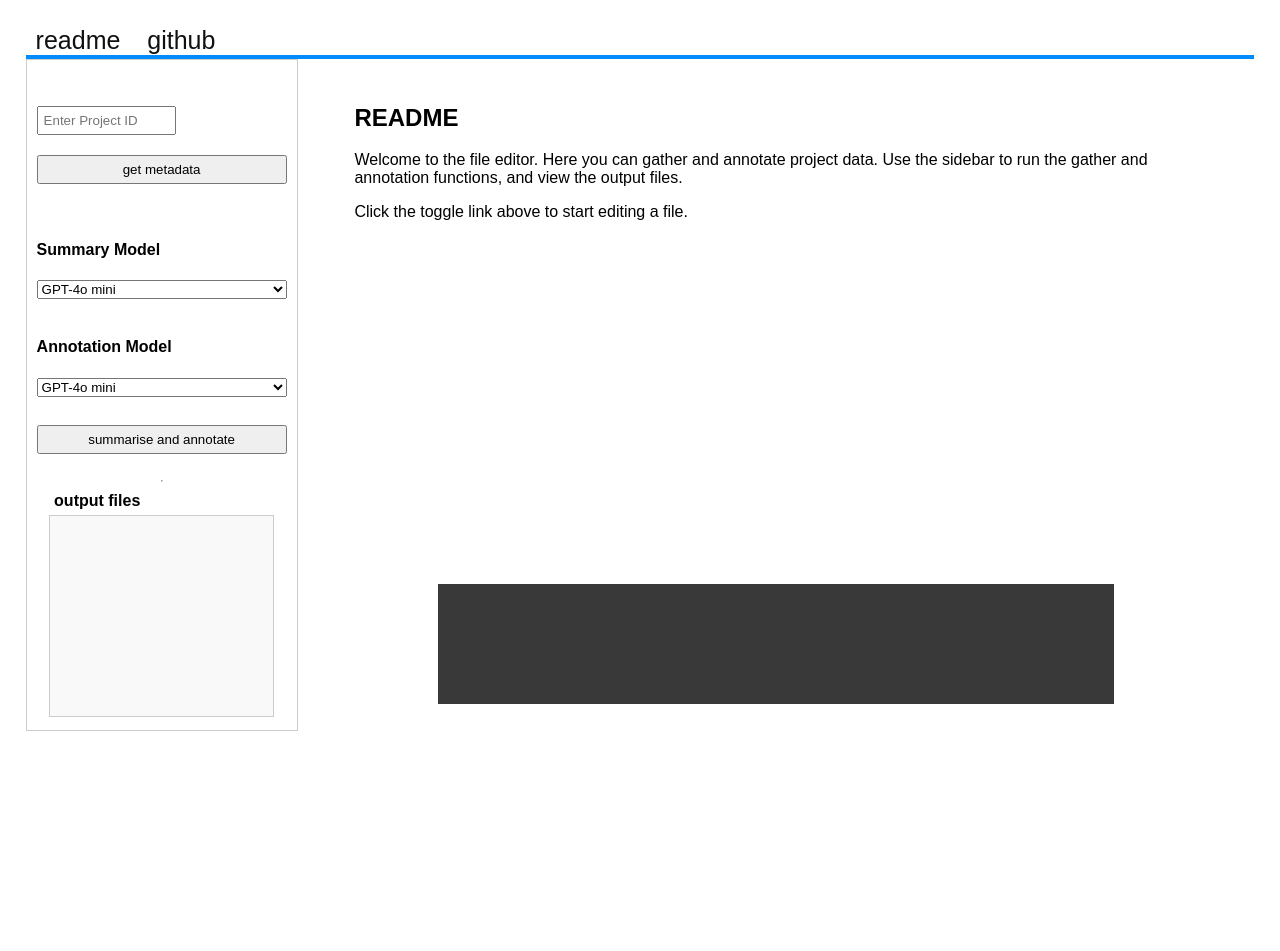
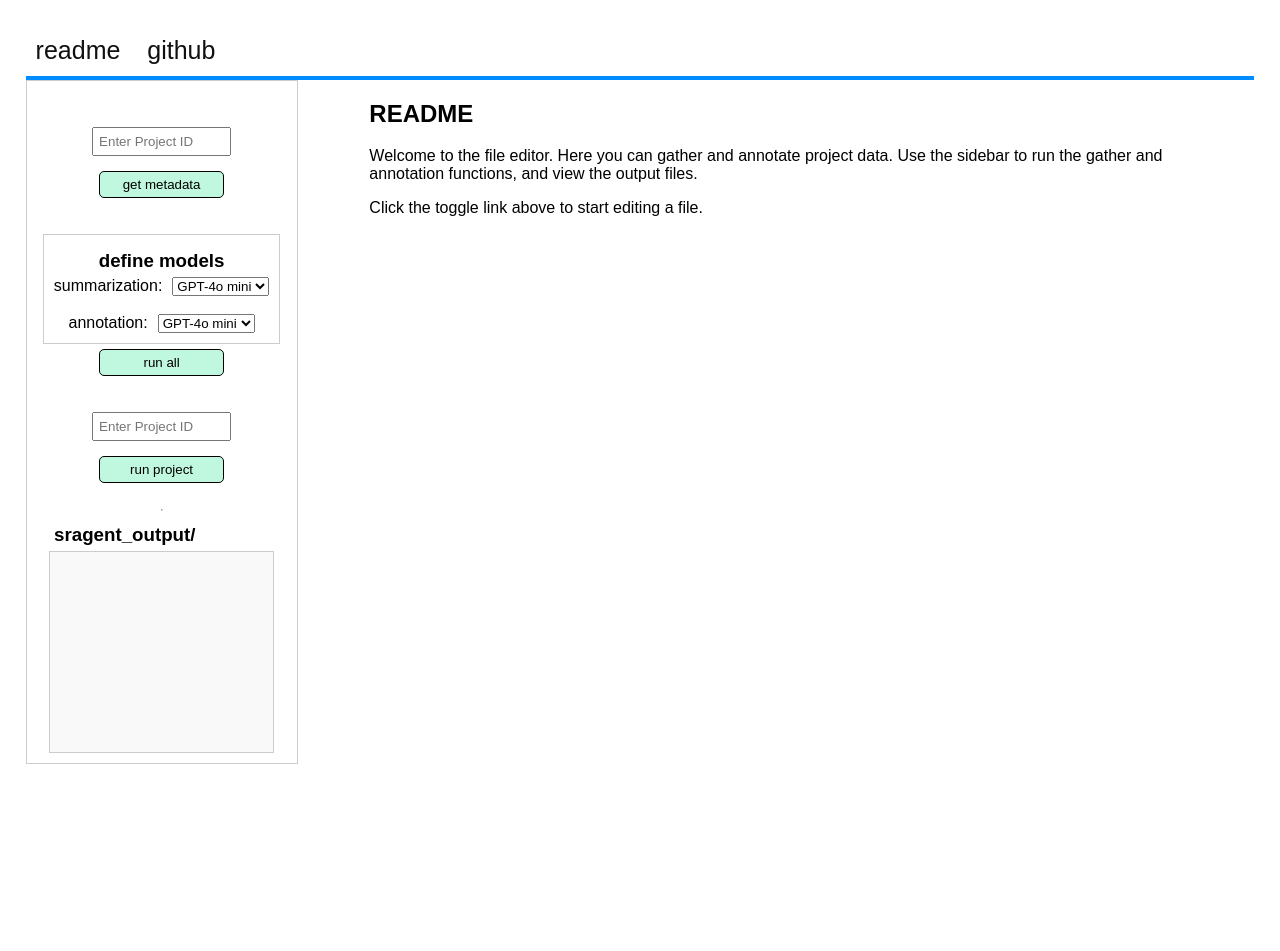
Before and after one commit to mniederhuber/LLoMics, a Flask app: page / in a window 1280 px wide. Before the commit the page ends 731 px from the top, so only its background shows below. Run offline with Flask 3, Linux system fonts and the light colour scheme; data that the repository does not hold is empty; some libraries are stand-ins or nearby versions.

Commit message:
cleaning up div flex organization, draft of additional workflow control

```diff
--- a/sragent/static/css/stylesheet.css
+++ b/sragent/static/css/stylesheet.css
@@ -3,18 +3,22 @@ body {
     margin: 2%;
 }
 
+h3 {
+    margin: 5px;
+}
 .container {
     display: flex;
     flex-direction: column;
     flex-wrap: nowrap;
-    height: 600px;
+    height: 900px;
 }
 
 .top-row {
     display: flex;
     flex-direction: row;
     flex-wrap: nowrap;
-    max-height: 100px;
+    align-items: center;
+    min-height: 50px;
     width: 100%;
     font-size: 25px;
     border-bottom: 4px solid #008cff;
@@ -39,12 +43,12 @@ body {
     display: flex;
     flex-direction: column;
     flex-wrap: nowrap;
-    justify-content: center;
-    align-items: left;
+    justify-content: flex-start;
+    align-content: flex-start;
+    align-items: center;
     min-width: 250px;
     width: 15%;  /* Adjust to 20-30% as needed */
     padding: 10px;
-    height: 650px;
     border: 1px solid #ccc;
 }
 
@@ -52,12 +56,12 @@ body {
     display: flex;
     flex-direction: column;
     flex-wrap: nowrap;
-    justify-content: center;
+    justify-content: space-between;
+    align-content: space-between;
     align-items: center;
-    height: 650px;
     width: 85%;  /* Adjust to 70-80% as needed */
-    padding: 10px;
 }
+
 .output-files {
     min-height: 100px;
     margin: auto;
@@ -77,14 +81,42 @@ body {
     background-color: #f9f9f9;
 }
 
+#settings {
+    display:flex;
+    flex-direction: column;
+    flex-wrap: wrap;
+    align-items: center;
+    border: 1px solid #ccc;
+    padding:10px;
+}
+
+#selection {
+    display: flex;
+    flex-direction: row;
+    flex-wrap: nowrap;
+    justify-content: space-evenly;
+    gap: 10px;
+}
+
+
+#text-wrapper {
+    display: flex;
+    flex-direction: column;
+    flex-wrap: nowrap;
+    justify-content: flex-start;
+    align-content: flex-start;
+    align-items: center;
+}
+
 
 #log-wrapper {
-    width: 100%;
+    width: 85%;
+    padding: 20px;
 }
 
 #log-div {
-    flex: none;
-    width: 70%;
+    margin: 20px;
+    width: 90%;
     height: 100px;
     overflow: auto;
     background-color: rgb(57, 57, 57);
@@ -117,28 +149,26 @@ body {
 }
 
 #readme-content {
-    height: 500px;
-    width: 90%;
+    width: 85%;
 }
 
 #file-content {
-    height: 500px;
-    width: 80%;
+    margin: 20px;
+    width: 85%;
+    min-width: 800px;
+    max-width: 1000px;
+    min-height: 500px;
+    max-height: 1000px;
 }
 
 #csv-table_wrapper {
     flex: none;
-    display: flex;
-    width: 80%;
-    flex-direction: column;
-    flex-wrap: nowrap;
+    width: 85%
 }
 
 #csv-table {
-    width: 80%;
-    overflow-y: auto;
+    overflow: auto;
 }
-
 
 td {
     height: 20px;
@@ -146,9 +176,14 @@ td {
     max-width: 80px;
     white-space: nowrap;
 }
+
 button {
-    margin-top: 10px;
-    padding: 5px 10px;
+    margin-top: 5px;
+    padding: 5px;
+    border: 1px solid #000000;
+    background-color: #c0f7df;
+    border-radius: 5px;
+    width: 50%;
 }
 
 input[type="text"] {
--- a/sragent/templates/index.html
+++ b/sragent/templates/index.html
@@ -27,27 +27,37 @@
                     <button id="gather-button">get metadata</button>
                 <br>
                 <br>
-                <h4> Summary Model </h4>
+                <div id="settings">
+                    <h3> define models</h3>
+                    <div id="selection">
+                        summarization:<br>
                         <select id="summary_model">
                             <option value="gpt-4o-mini">GPT-4o mini</option>
                             <option value="gpt-4o">GPT-4o</option>
                             <option value="o1-mini">o1-mini</option>
                             <option value="o1-preview">o1</option>
                          </select>
+                    </div>
                      <br>
-                 <h4> Annotation Model </h4>
+                    <div id="selection">
+                        annotation: <br>
                         <select id="annotation_model">
                             <option value="gpt-4o-mini">GPT-4o mini</option>
                             <option value="gpt-4o">GPT-4o</option>
                             <option value="o1-mini">o1-mini</option>
                             <option value="o1-preview">o1</option>
                           </select>
+                    </div>
+                </div>
+                <button id="annotate-button">run all</button>
                 <br>
-                <button id="annotate-button">summarise and annotate</button>
+                <br>
+                <input type="text" id="project_id" placeholder="Enter Project ID"\>
+                <button id="gather-button">run project</button>
                 <br>
                 <hr>
                 <div class="output-files">
-                    <b style="padding:5px;"> output files</b>
+                    <h3>sragent_output/</h3>
                     <div class="output-file-list">
                         <ul id="file-list"> </ul>
                     </div>
@@ -66,10 +76,14 @@
                     </p>
                 </div>
                 <!-- Textarea for text file editing -->
+                <div id="text-wrapper" style="display:none">
                     <textarea id="file-content" style="display:none;"></textarea>
                     <button id="save-button" style="display:none;">Save</button>
-                <table id = "csv-table" class = "cell-border nowrap stripe hover" style="width:100%; height:80%; display:none"> </table>
-                    <div id="log-div"></div>
+                </div>
+                <table id = "csv-table" class = "cell-border nowrap stripe hover" style="display:none">
+                </table>
+                <div id="log-div" style="display:none">
+                </div>
             </div>
         </div>
     </div>
@@ -108,6 +122,7 @@
             $.get(`/file/${filename}`, function(data) {
                 if (fileExtension === 'txt') {
                     // Show the text area for text files
+                    $('#text-wrapper').show();
                     $('#file-content').show().val(data.content);
                     $('#csv-table_wrapper').hide();
                     $('#csv-table').hide();  // Hide the CSV table if it was displayed
@@ -120,6 +135,7 @@
 
                 } else if (fileExtension === 'csv') {
                     // Hide the text area and display a CSV table for CSV files
+                    $('#text-wrapper').hide();
                     $('#file-content').hide();
                     $('#readme-content').hide();  // Hide the README if it was displayed
                     $('#csv-table_wrapper').show();
@@ -139,9 +155,8 @@
                         ],
 
                       destroy: true,
-                        lengthChange: true,
                         paging: false,
-                        scrollX: true,
+                        scrollX: '950px',
                         scrollY: '400px',
                         scrollCollapse: true,
                         searching: true,
```
Lines whose indentation alone changed are shown as unchanged.
